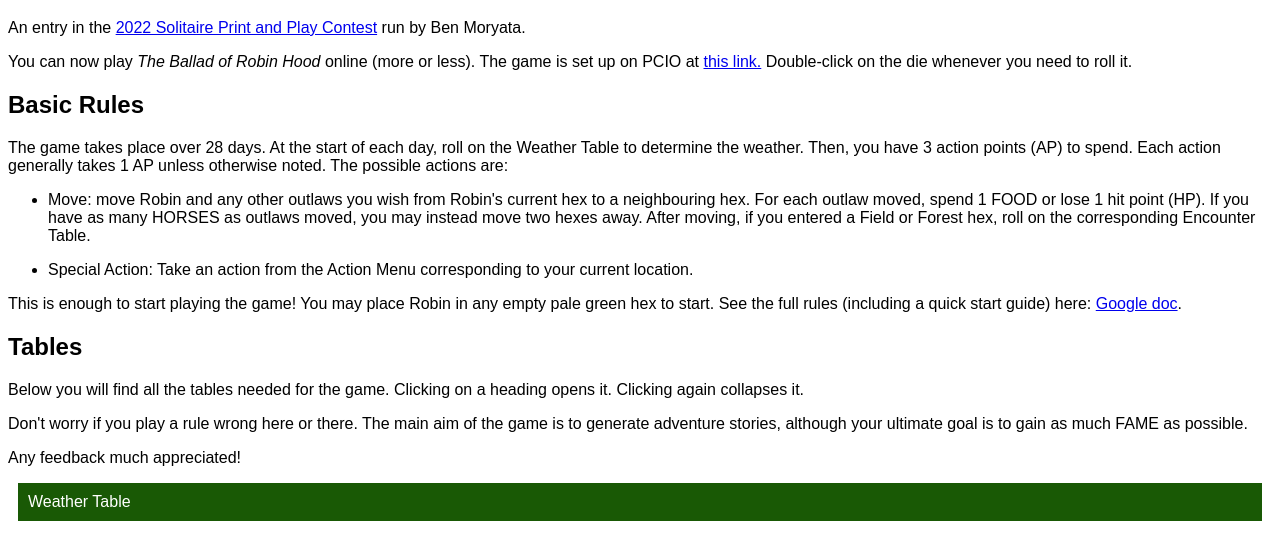
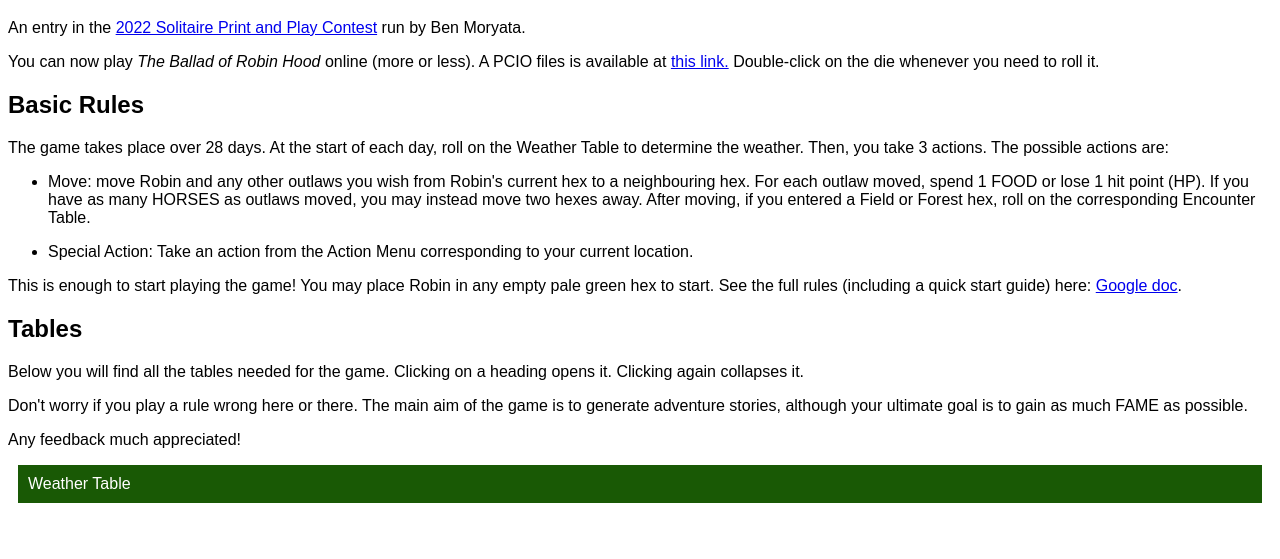
Before and after one commit to Utkonosnz/utkonosnz.github.io, a plain HTML site: page index.html in a window 1280 px wide. Shown: the part 61-620 px from the top of the page. Drawn offline with Linux system fonts and the light colour scheme.

Commit message:
Update index.html

```diff
--- a/index.html
+++ b/index.html
@@ -59,12 +59,11 @@ body {
 <center><h1>The Ballad of Robin Hood</h1></center>
 <p>An entry in the <a href="https://boardgamegeek.com/thread/2875719/2022-solitaire-print-and-play-contest">2022 Solitaire Print and Play Contest</a>
 run by Ben Moryata.</p>
-<p>You can now play <i>The Ballad of Robin Hood</i> online (more or less). The game is set up on PCIO at <a href="https://playingcards.io/j6hhzb">this link.</a> Double-click on the die
+<p>You can now play <i>The Ballad of Robin Hood</i> online (more or less). A PCIO files is available at <a href="https://drive.google.com/file/d/16imayQFkrdnZWUjp1Q4T0tLNI_e7BmJg/view?usp=drive_linkb">this link.</a> Double-click on the die
 whenever you need to roll it.
 </p>
 <h2>Basic Rules</h2>
-<p>The game takes place over 28 days. At the start of each day, roll on the Weather Table to determine the weather. Then, you have 3 action points (AP) to spend.
-Each action generally takes 1 AP unless otherwise noted. The possible actions are:
+<p>The game takes place over 28 days. At the start of each day, roll on the Weather Table to determine the weather. Then, you take 3 actions. The possible actions are:
 <ul>
 <li><p>Move: move Robin and any other outlaws you wish from Robin's current hex to a neighbouring hex. For each outlaw moved, spend 1 FOOD
 or lose 1 hit point (HP). If you have as many HORSES as outlaws moved, you may instead move two hexes away. After moving, if you entered a
```
